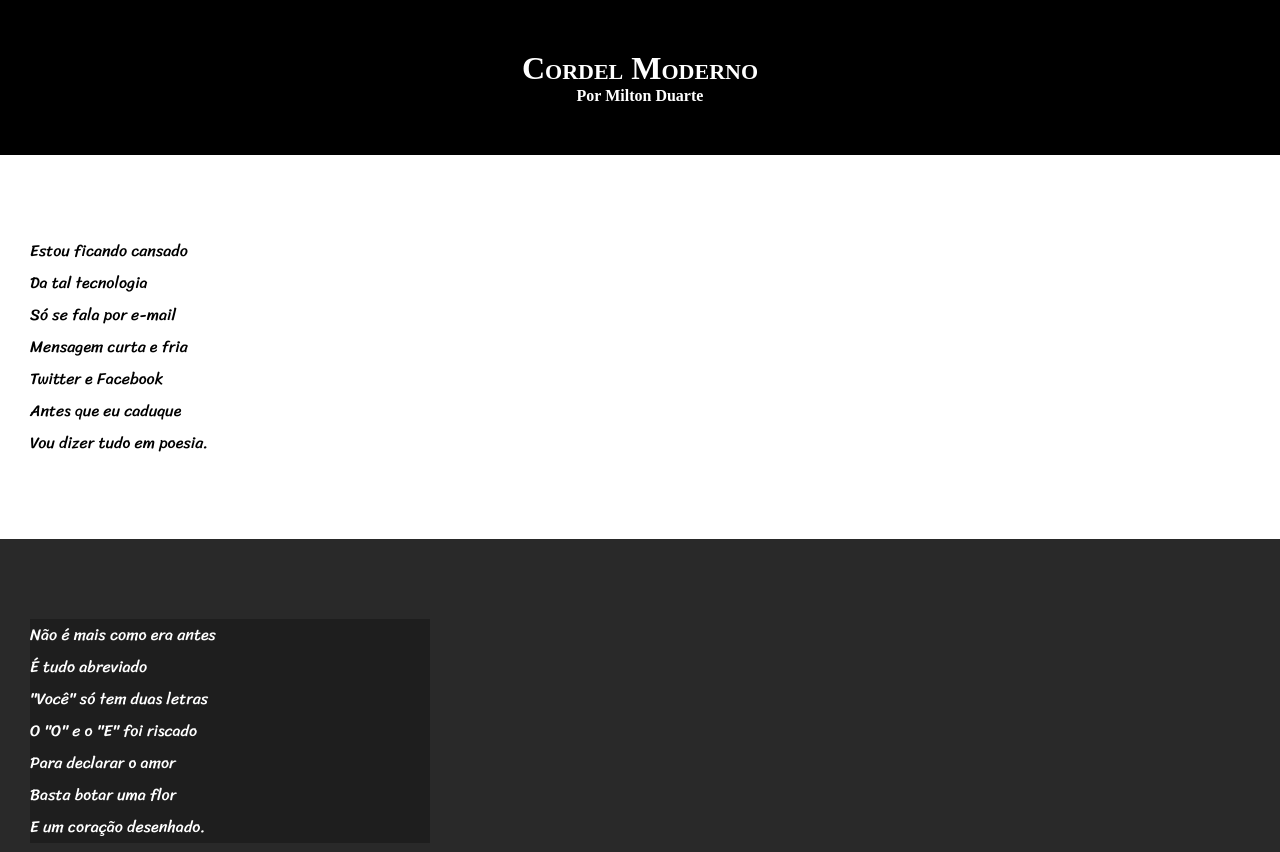
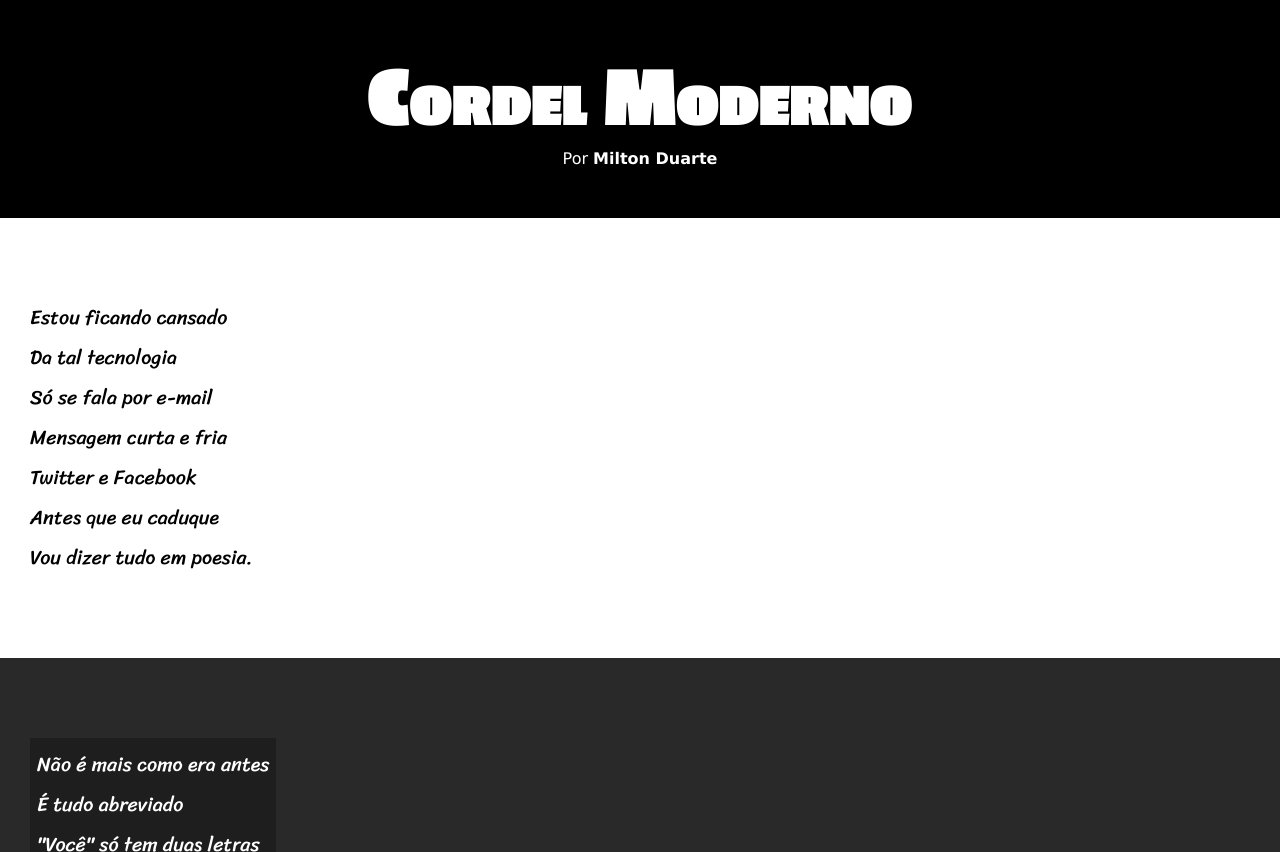
Before and after one commit to samuelzedec/Ex.HTML-CSS, a plain HTML site: page desafios/d012/d012.html in a window 1280 px wide. Shown: the top 852 px of the page. Drawn offline with Linux system fonts and the light colour scheme.

Commit message:
update d012

```diff
--- a/desafios/d012/d012.html
+++ b/desafios/d012/d012.html
@@ -12,7 +12,7 @@
             Cordel Moderno
         </h1>
         <p>
-            <a href="https://www.recantodasletras.com.br/poesias/3186743" target="_blank" rel="external">Por Milton Duarte</a>
+            <a href="https://www.recantodasletras.com.br/poesias/3186743" target="_blank" rel="external">Por <strong>Milton Duarte</strong></a>
         </p>
     </header>
 
--- a/desafios/d012/style.css
+++ b/desafios/d012/style.css
@@ -5,8 +5,9 @@
 @import url('https://fonts.googleapis.com/css2?family=Sriracha&display=swap');
 
 :root {
-    --fonte01: 'Passion One', sans-serif;
-    --fonte02: 'Sriracha', cursive;
+    --fonte01: Verdana, Geneva, Tahoma, sans-serif;
+    --fonte02: 'Passion One', sans-serif;
+    --fonte03: 'Sriracha', cursive;
 
     --cor01: black;
     --cor02: white;
@@ -31,10 +32,14 @@ header {
 header > h1{
     padding-top: 50px;
     font-variant: small-caps;
+    font-family: var(--fonte02);
+    font-weight: 900;
+    font-size: 7vw;
 }
 
 header > p {
     padding-bottom: 50px;
+    font: normal lighter 1em var(--fonte01);
 }
 
 a {
@@ -53,22 +58,23 @@ section {
     padding-bottom: 10vh;
     line-height: 2em;
     padding-left: 30px;
+    font-family: var(--fonte03);
+    font-size: 2.5vh;
 }
 
 .normal {
     background-color: var(--cor02);
     color: black;
-    font-family: var(--fonte02);
 }
 
 .imagem {
     background-color: rgb(41, 41, 41);
     color: var(--cor02);
-    font-family: var(--fonte02);
 }
 
 .imagem > p {
-    width: 400px;
+    display: inline-block;
+    padding: 7px;
     background-color: rgba(0, 0, 0, 0.263);
 }
 
@@ -77,4 +83,5 @@ footer {
     color: var(--cor02);
     text-align: center;
     padding: 10px;
+    font-family: var(--fonte01);
 }
```
